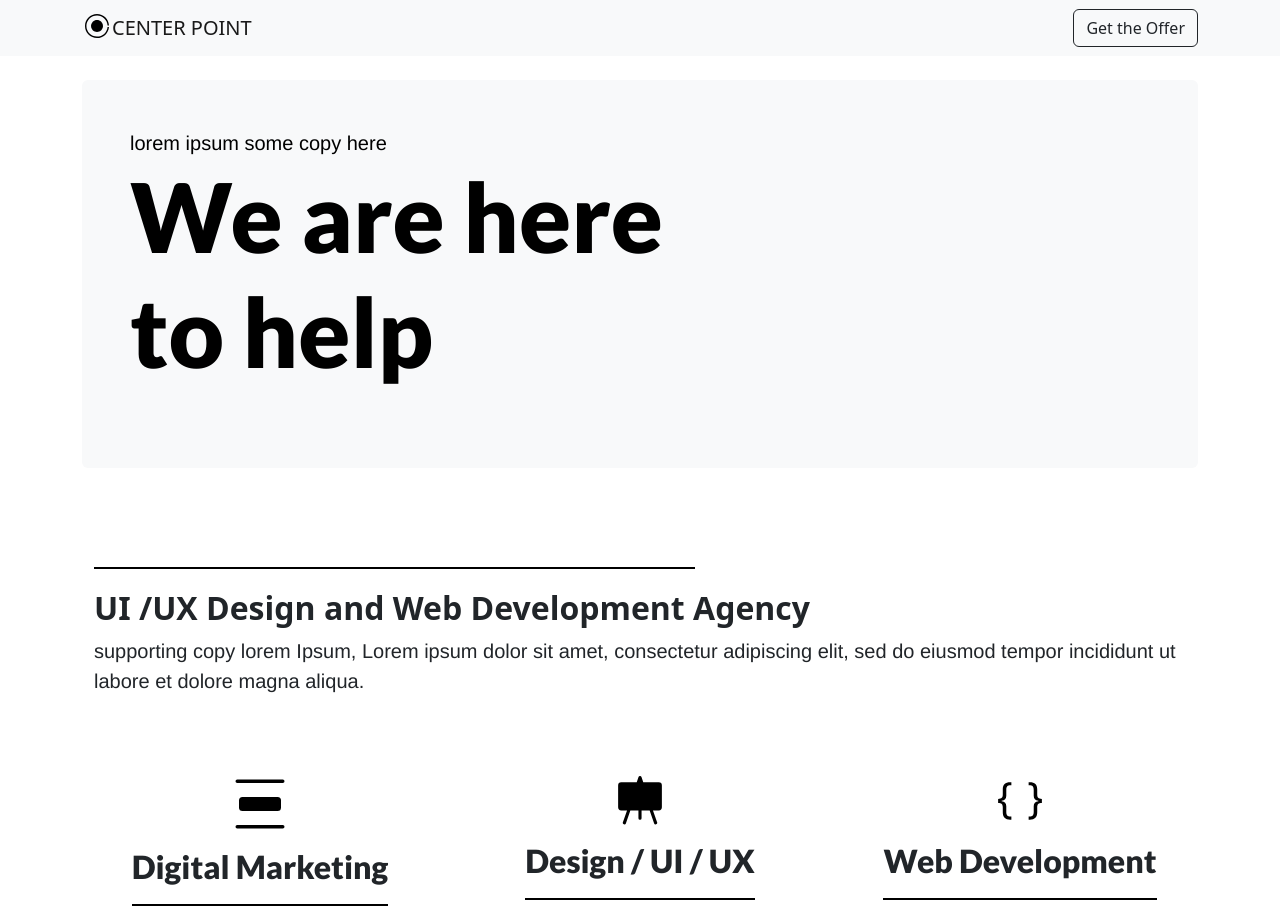
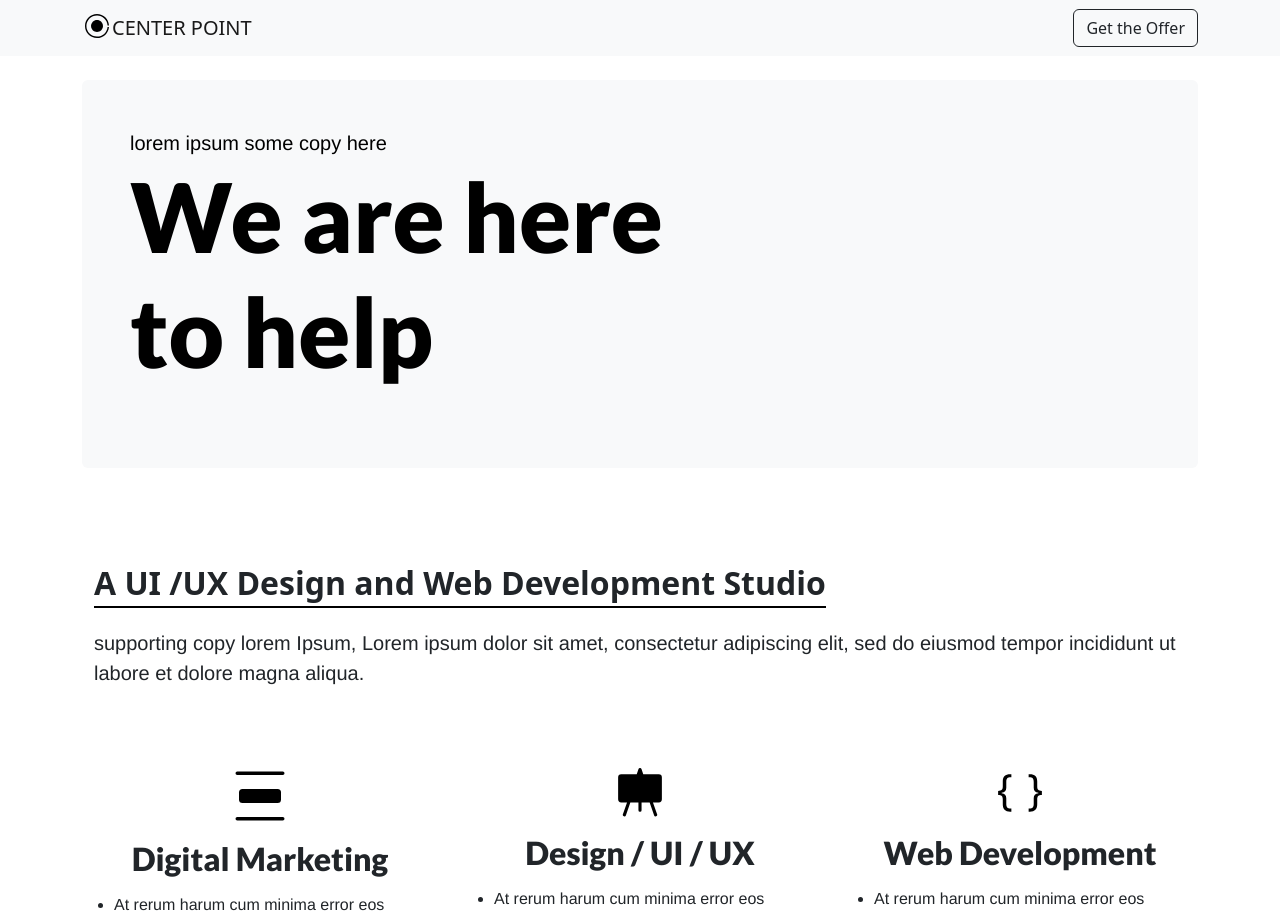
Before and after one commit to chips-ahoy-developement/landing-page, a React (Create React App) app: page / in a window 1280 px wide. Shown: the top 914 px of the page. Built offline with nearby package versions, Linux system fonts and the light colour scheme.

Commit message:
update styles

```diff
--- a/src/App.js
+++ b/src/App.js
@@ -32,7 +32,7 @@ function App() {
 
       <div className="container pb-5 ">
         <div className="row">
-          <div className="col-6 mt-5 mb-5 d-flex flex-column justify-content-center">
+          <div className="colsm-12 col-md-6 mt-5 mb-5 d-flex flex-column justify-content-center">
 
             <div><img src={icon} width={263} height={263} alt="" />
             &nbsp;<span>CENTER POINT</span></div>
@@ -43,7 +43,7 @@ function App() {
             </p>
           </div>
 
-          <div className="col-6 bg-dark mt-5 mb-5">
+          <div className="col-sm-12 col-md-6 bg-dark mt-5 mb-5">
             <Form></Form>
           </div>
         </div>
--- a/src/App.scss
+++ b/src/App.scss
@@ -39,16 +39,7 @@ ul{
   }
 }
 
-.promising-subheading{
-  h2{
 
-    font-style: normal;
-    font-weight: 800;
-  }
-  p{
-    font-weight: 100;
-  }
-}
 
 .underline{
   display: block;
--- a/src/components/Features/Features.js
+++ b/src/components/Features/Features.js
@@ -6,20 +6,22 @@ import engineIcon from "../../assets/icon_engineering.svg"
 const Features = () => {
   return (
     <div className="row mb-5 mt-5 py-5">
-      <div className="col-sm-12 col-md-12 text-start mb-5 px-4 promising-subheading">
-      <span className={styles.eyebrow}></span>
-        <h2>UI /UX Design and Web Development Agency</h2>
+      <div className={`col-sm-12 col-md-12 text-start mb-5 px-4 ${styles.promisingSubheading}`} >
+
+        <h2>A UI /UX Design and Web Development Studio<span className={styles.eyebrow}></span></h2>
+
         <p>
           supporting copy lorem Ipsum, Lorem ipsum dolor sit amet, consectetur
           adipiscing elit, sed do eiusmod tempor incididunt ut labore et dolore
           magna aliqua.{" "}
         </p>
+
       </div>
 
       <div className="col-sm-12 col-md-4 mt-3 mb-5">
         <img src={marketingIcon} alt="" className="mb-3"/>
-        <p className="subheader">
-          Digital Marketing <span className="underline mt-3 mb-3"></span>
+        <p className="subheader mb-3">
+          Digital Marketing
         </p>
 
         <ul>
@@ -35,8 +37,8 @@ const Features = () => {
       </div>
       <div className="col-sm-12 col-md-4 mt-3 ">
       <img src={designIcon} className="mb-3" width={50} alt=""/>
-        <p className="subheader">
-          Design / UI / UX <span className="underline mt-3 mb-3"></span>
+        <p className="subheader mb-3">
+          Design / UI / UX
         </p>
 
         <ul>
@@ -52,8 +54,8 @@ const Features = () => {
       </div>
       <div className="col-sm-12 col-md-4 mt-3 ">
       <img src={engineIcon} width={50} className="mb-3" alt=""/>
-        <p className="subheader">
-          Web Development <span className="underline mt-3 mb-3"></span>
+        <p className="subheader mb-3">
+          Web Development
         </p>
 
         <ul>
--- a/src/components/Features/features.module.scss
+++ b/src/components/Features/features.module.scss
@@ -1,7 +1,18 @@
 .eyebrow{
     display: block;
-    width: 55%;
+    width: 100%;
     height: 5px;
     margin-bottom: 20px;
     border-bottom: 2px solid black;
 }
+
+.promisingSubheading{
+    h2{
+      width: fit-content;
+      font-style: normal;
+      font-weight: 800;
+    }
+    p{
+      font-weight: 100;
+    }
+  }
```
